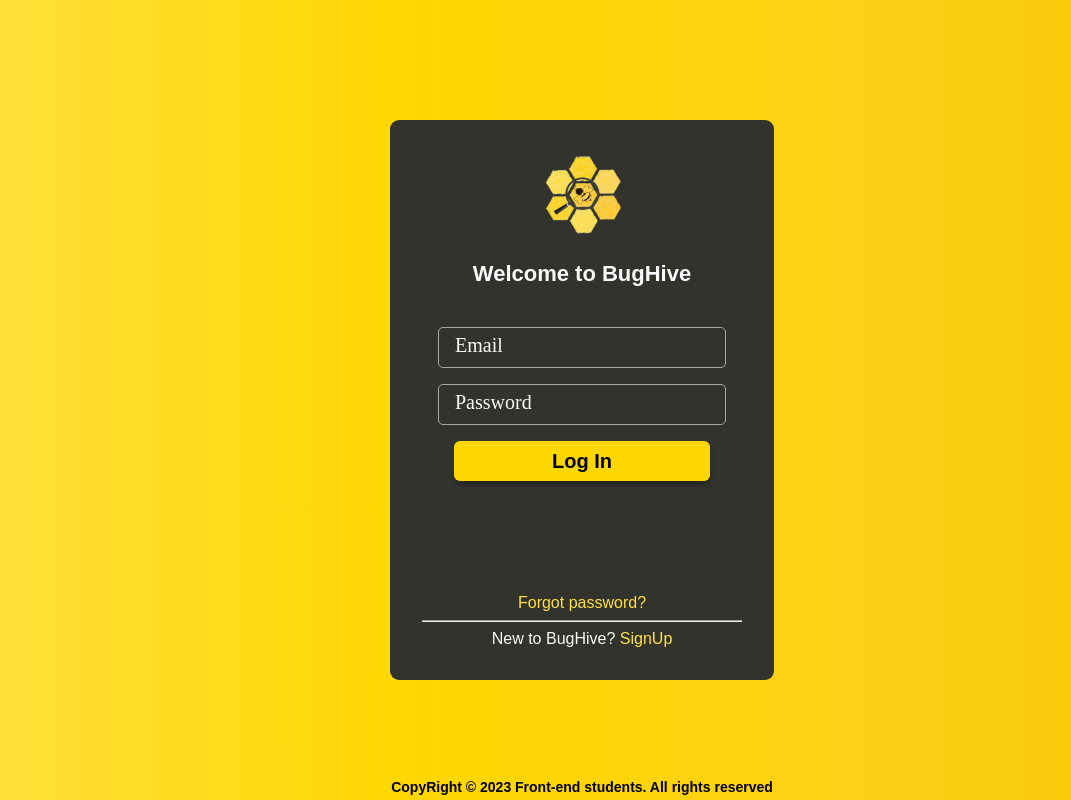
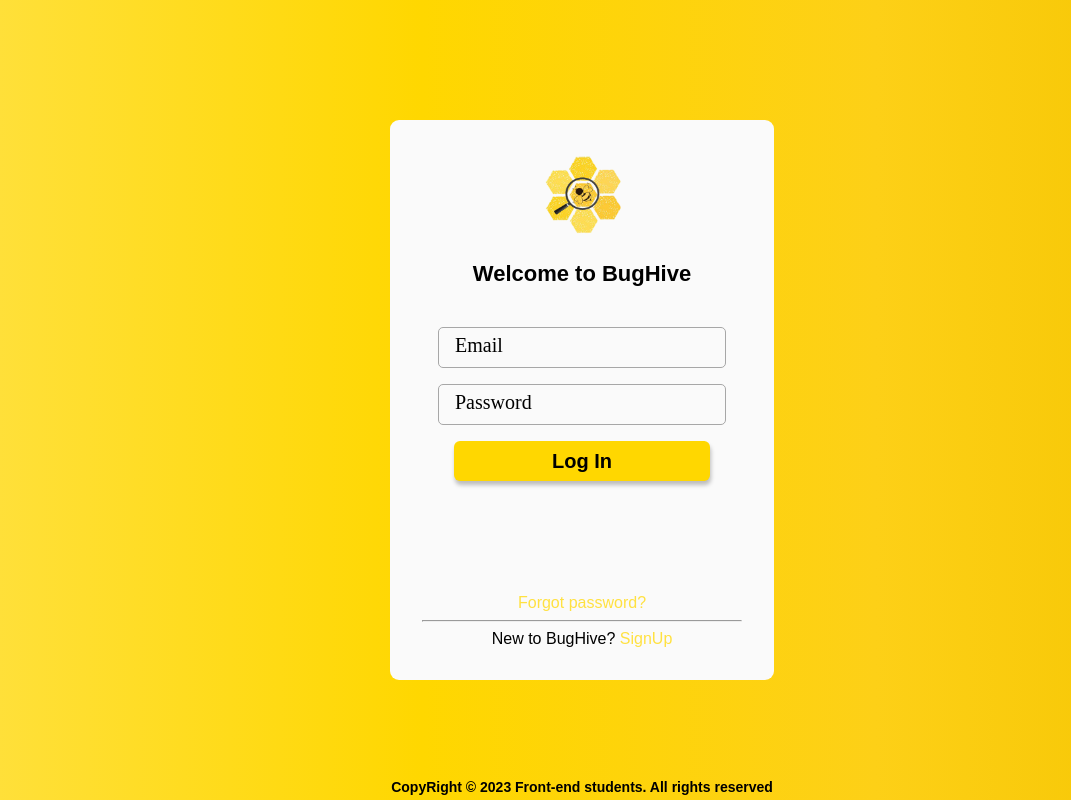
Before and after one commit to BugHive/BugHive-frontEnd, a React (Create React App) app: page /login in a window 1280 px wide. Shown: the whole page, without its empty margins (58-1129 px from the left). Built offline with nearby package versions, Linux system fonts and the light colour scheme.

Commit message:
theme changing feature

```diff
--- a/src/App.js
+++ b/src/App.js
@@ -1,13 +1,27 @@
 import { ThemeProvider } from "styled-components";
 import { GlobalStyle } from "./styles/global";
-import { darkTheme } from "./styles/theme";
+import { darkTheme, lightTheme } from "./styles/theme";
 import ViewProvider from "./context/ViewContext";
 import Router from "./router";
 import { AuthContextProvider } from "./context/AuthContext";
+import React, { useState } from "react";
+import ThemeContext from "./context/ThemeContext";
 
 function App() {
+  const [theme, setTheme] = useState("light");
+
+  const toggleTheme = () => {
+    setTheme((prevTheme) => (prevTheme === "light" ? "dark" : "light"));
+  };
+
+  const themeConfig = {
+    theme,
+    toggleTheme,
+  };
+
   return (
-    <ThemeProvider theme={darkTheme}>
+    <ThemeContext.Provider value={themeConfig}>
+      <ThemeProvider theme={theme === "light" ? lightTheme : darkTheme}>
         <AuthContextProvider>
           <GlobalStyle />
           <ViewProvider>
@@ -15,6 +29,7 @@ function App() {
           </ViewProvider>
         </AuthContextProvider>
       </ThemeProvider>
+    </ThemeContext.Provider>
   );
 }
 
--- a/src/components/Avatar/index.jsx
+++ b/src/components/Avatar/index.jsx
@@ -1,4 +1,5 @@
 import React, { useState } from "react";
+import useTheme from "../../hooks/useTheme";
 
 //style
 import { Container, Avatar, PopupContainer, PopupContent } from "./style";
@@ -9,6 +10,8 @@ function Index({ id }) {
   const [isOpen, setIsOpen] = useState(false);
 
   const stroke = "white";
+
+  const { toggleTheme } = useTheme();
 
   const togglePopup = () => {
     setIsOpen(!isOpen);
@@ -78,7 +81,7 @@ function Index({ id }) {
                 </svg>
                 <p>Dark Mode</p>
                 <label className='switch'>
-                  <input type='checkbox' />
+                  <input type='checkbox' onClick={toggleTheme} />
                   <span className='slider round'></span>
                 </label>
               </li>
--- /dev/null
+++ b/src/context/ThemeContext.js
@@ -0,0 +1,5 @@
+import React from "react";
+
+const ThemeContext = React.createContext();
+
+export default ThemeContext;
--- /dev/null
+++ b/src/hooks/useTheme.js
@@ -0,0 +1,10 @@
+import { useContext } from "react";
+import ThemeContext from "../context/ThemeContext";
+
+const useTheme = () => {
+  const { theme, toggleTheme } = useContext(ThemeContext);
+
+  return { theme, toggleTheme };
+};
+
+export default useTheme;
--- a/src/pages/Settings/index.jsx
+++ b/src/pages/Settings/index.jsx
@@ -1,12 +1,26 @@
-import React, { useState } from 'react'
-import { BetweenBox, Box, Button, Input, LabelAndInput, MyInput, Settings, Span, Title } from './style';
+import React, { useState } from "react";
+import {
+  BetweenBox,
+  Box,
+  Button,
+  Input,
+  LabelAndInput,
+  MyInput,
+  Settings,
+  Span,
+  Title,
+} from "./style";
+import useTheme from "../../hooks/useTheme";
 
 function Index() {
-        const [readOnly , setReadOnly] = useState(true);
+  const [readOnly, setReadOnly] = useState(true);
 
-        const edit = ()=>{
-            setReadOnly(false)
-        }
+  const edit = () => {
+    setReadOnly(false);
+  };
+
+  const { toggleTheme } = useTheme();
+
   return (
     <Settings>
       <Box>
@@ -19,9 +33,9 @@ function Index() {
         <BetweenBox>
           <Span>Dark Mode</Span>
           <Span id='toggle'>
-                    <label className="switch">
-                        <input type="checkbox"/>
-                        <span className="slider round"></span>
+            <label className='switch'>
+              <input type='checkbox' onClick={toggleTheme} />
+              <span className='slider round'></span>
             </label>
           </Span>
         </BetweenBox>
@@ -31,20 +45,52 @@ function Index() {
         <Title>Account</Title>
         <LabelAndInput>
           <Span>Username</Span>
-                <Input style={{backgroundColor: readOnly ? "" : "lightgray"}}>
-                    <MyInput placeholder='Mohammed' type={"text"} readOnly={readOnly} onBlur={()=>{setReadOnly(true)}}/>
+          <Input style={{ backgroundColor: readOnly ? "" : "lightgray" }}>
+            <MyInput
+              placeholder='Mohammed'
+              type={"text"}
+              readOnly={readOnly}
+              onBlur={() => {
+                setReadOnly(true);
+              }}
+            />
             <Span onClick={edit}>
-                        <svg stroke="currentColor" fill="currentColor" strokeWidth="0" viewBox="0 0 24 24" height="2em" width="1.5em" xmlns="http://www.w3.org/2000/svg"><path d="M19.045 7.401c.378-.378.586-.88.586-1.414s-.208-1.036-.586-1.414l-1.586-1.586c-.378-.378-.88-.586-1.414-.586s-1.036.208-1.413.585L4 13.585V18h4.413L19.045 7.401zm-3-3 1.587 1.585-1.59 1.584-1.586-1.585 1.589-1.584zM6 16v-1.585l7.04-7.018 1.586 1.586L7.587 16H6zm-2 4h16v2H4z"></path></svg>
+              <svg
+                stroke='currentColor'
+                fill='currentColor'
+                strokeWidth='0'
+                viewBox='0 0 24 24'
+                height='2em'
+                width='1.5em'
+                xmlns='http://www.w3.org/2000/svg'>
+                <path d='M19.045 7.401c.378-.378.586-.88.586-1.414s-.208-1.036-.586-1.414l-1.586-1.586c-.378-.378-.88-.586-1.414-.586s-1.036.208-1.413.585L4 13.585V18h4.413L19.045 7.401zm-3-3 1.587 1.585-1.59 1.584-1.586-1.585 1.589-1.584zM6 16v-1.585l7.04-7.018 1.586 1.586L7.587 16H6zm-2 4h16v2H4z'></path>
+              </svg>
             </Span>
           </Input>
         </LabelAndInput>
 
         <LabelAndInput>
           <Span>Email</Span>
-                <Input style={{backgroundColor: readOnly ? "" : "lightgray"}}>
-                    <MyInput placeholder='Mohammed@test.com' type={"email"} readOnly={readOnly} onBlur={()=>{setReadOnly(true)}}/>
+          <Input style={{ backgroundColor: readOnly ? "" : "lightgray" }}>
+            <MyInput
+              placeholder='Mohammed@test.com'
+              type={"email"}
+              readOnly={readOnly}
+              onBlur={() => {
+                setReadOnly(true);
+              }}
+            />
             <Span onClick={edit}>
-                        <svg stroke="currentColor" fill="currentColor" strokeWidth="0" viewBox="0 0 24 24" height="2em" width="1.5em" xmlns="http://www.w3.org/2000/svg"><path d="M19.045 7.401c.378-.378.586-.88.586-1.414s-.208-1.036-.586-1.414l-1.586-1.586c-.378-.378-.88-.586-1.414-.586s-1.036.208-1.413.585L4 13.585V18h4.413L19.045 7.401zm-3-3 1.587 1.585-1.59 1.584-1.586-1.585 1.589-1.584zM6 16v-1.585l7.04-7.018 1.586 1.586L7.587 16H6zm-2 4h16v2H4z"></path></svg>
+              <svg
+                stroke='currentColor'
+                fill='currentColor'
+                strokeWidth='0'
+                viewBox='0 0 24 24'
+                height='2em'
+                width='1.5em'
+                xmlns='http://www.w3.org/2000/svg'>
+                <path d='M19.045 7.401c.378-.378.586-.88.586-1.414s-.208-1.036-.586-1.414l-1.586-1.586c-.378-.378-.88-.586-1.414-.586s-1.036.208-1.413.585L4 13.585V18h4.413L19.045 7.401zm-3-3 1.587 1.585-1.59 1.584-1.586-1.585 1.589-1.584zM6 16v-1.585l7.04-7.018 1.586 1.586L7.587 16H6zm-2 4h16v2H4z'></path>
+              </svg>
             </Span>
           </Input>
         </LabelAndInput>
@@ -65,9 +111,8 @@ function Index() {
           <Button id='password'>Change Password</Button>
         </Span>
       </Box>
-
     </Settings>
-  )
+  );
 }
 
 export default Index;
```
Lines whose indentation alone changed are shown as unchanged.
